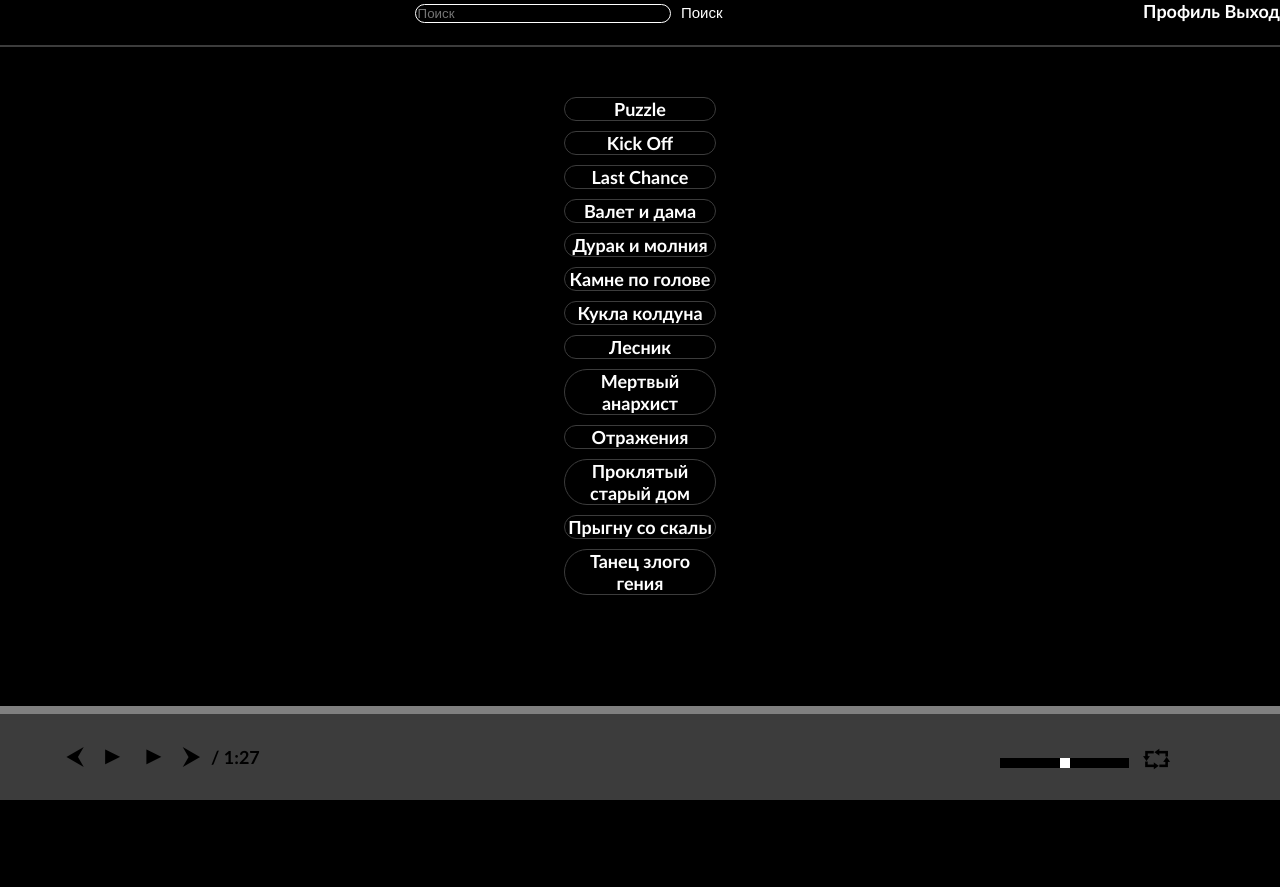
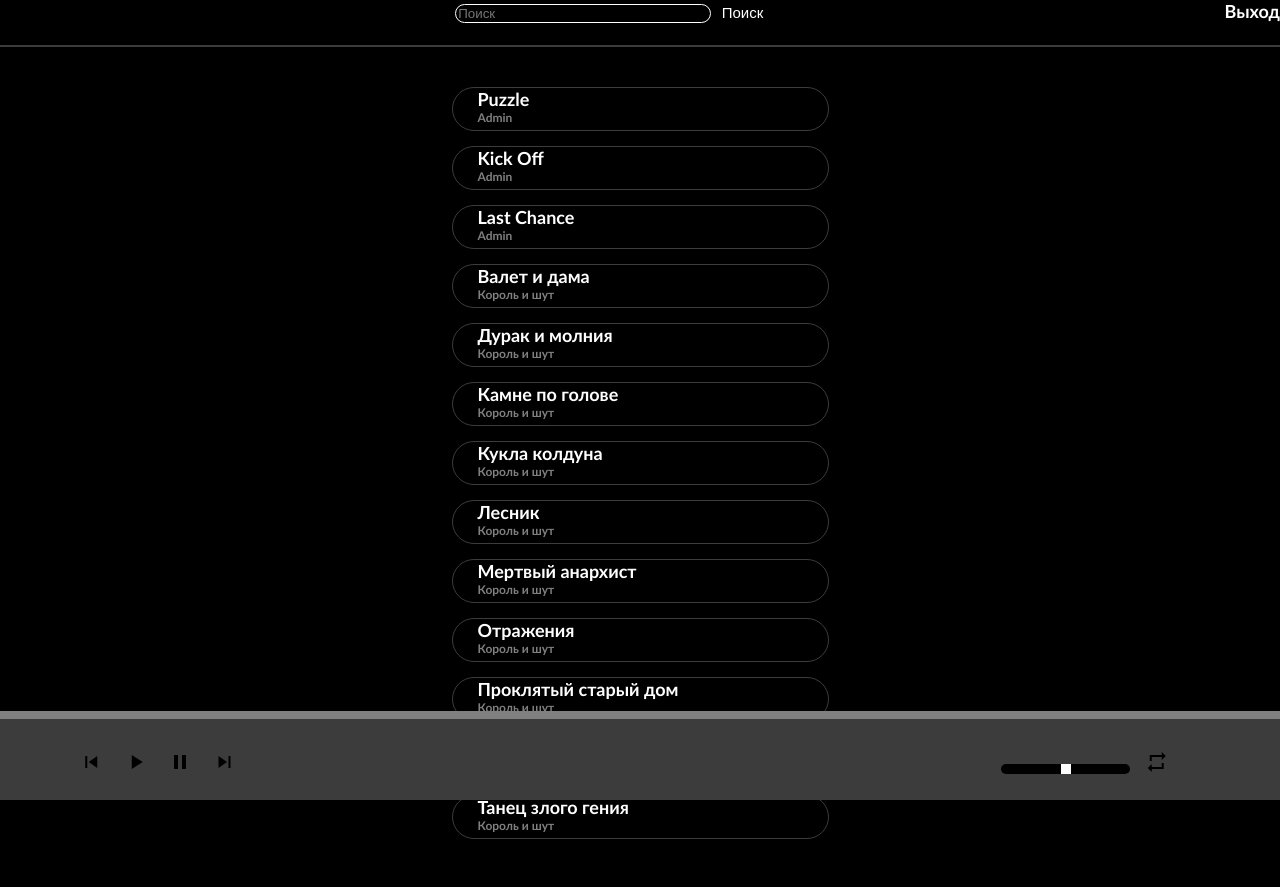
Before and after one commit to volt45/Player, a Django app: template MusicPlayer/templates/player/templates/index.html in a window 1280 px wide. Before the commit the page ends 800 px from the top, so only its background shows below. Run offline with Django 5.2, Linux system fonts and the light colour scheme; the template is opened without the code that fills it: values that come from a table or form of the project are taken from there, others are empty; data comes from the database, SQL or seed files in the repository; both versions use the stored data as it was after the commit.

Commit message:
18.04.2024

```diff
--- a/MusPlayer/urls.py
+++ b/MusPlayer/urls.py
@@ -23,5 +23,6 @@ urlpatterns = [
     path('admin/', admin.site.urls),
     re_path(r'^registration/?', views.registration, name='registration'),
     re_path(r'^index/?', views.index, name="index"),
+    path('logout', views.logout, name="logout"),
     path('', views.login, name='login'),
 ]
--- a/MusicPlayer/static/css/index.css
+++ b/MusicPlayer/static/css/index.css
@@ -6,6 +6,7 @@ html{
     padding: 0;
     margin: 0;
     height: 100%;
+    overflow: clip;
 }
 
 body{
@@ -50,8 +51,8 @@ header{
 
 main{
     z-index: 1;
-    padding-top: 50px;
-    height: 94vh;
+    padding-top: 40px;
+    height: 100vh;
     width: 100%;
     background-color: #000000;
     text-align: center;
@@ -104,12 +105,25 @@ button{
 
 .one_music{
     cursor: pointer;
-    margin-bottom: 10px;
+    margin-bottom: 15px;
     border: 1px #3C3C3C solid;
     border-radius: 50px;
-    width: 150px;
+    height: 42px;
+    width: 350px;
     margin-left: auto;
     margin-right: auto;
+    text-align: left;
+    padding-left: 25px;
+}
+
+.one_music:hover{
+    border-color: yellow;
+}
+
+.author_music{
+    color: gray;
+    margin: 0;
+    font-size: 12px;
 }
 
 .name_music{
@@ -118,6 +132,8 @@ button{
 
 #timer{
     display: inline-block;
+    position: relative;
+    top: -7px;
 }
 
 .left_said{
@@ -142,6 +158,7 @@ a{
 #sound_bar{
     -webkit-appearance: none !important;
     background: black;
+    border-radius: 50px;
 }
 
 #sound_bar::-webkit-slider-thumb{
@@ -149,6 +166,19 @@ a{
     background: white;
     height: 10px;
     width: 10px;
+}
+
+#loop:hover, #next:hover, #play:hover, #pause:hover, #last:hover{
+    border: 1px solid yellow;
+    border-radius: 50%;
+}
+
+#loop, #next, #play, #pause, #last{
+    margin: 0;
+    color: black;
+    width: 40px;
+    height: 40px;
+
 }
 
 #search{
@@ -183,7 +213,7 @@ a{
         height: 0;
     }
     100%{
-        height: 85px;
+        height: 88px;
     }
 }
 
--- a/MusicPlayer/static/js/music.js
+++ b/MusicPlayer/static/js/music.js
@@ -1,9 +1,10 @@
 player = document.getElementById('player')
-current_time = document.getElementById('not_active_duration')
+current_time = document.getElementById('timer')
 time_line_current = document.getElementById('active_duration')
 sound_bar = document.getElementById('sound_bar')
 footer_music_name = document.getElementById('footer_name_music')
 loop = document.getElementById('loop')
+duration = document.getElementById('duration')
 let isLoop = false
 
 player.addEventListener("ended", ()=>{
@@ -22,6 +23,8 @@ loop.addEventListener("click", ()=>{
     if(!isLoop)
         loop.style.backgroundColor = "rgba(128, 128, 128, 0)"
 })
+
+player.addEventListener("timeupdate", update_timeInfo);
 
 function player_play(){
     player.play()
@@ -46,11 +49,23 @@ player_line_update = setInterval(update_timer, 10)
 function play_this(event, name, author, url){
     player.setAttribute('src', url)
     footer_music_name.innerHTML = name
+
     let buttons = document.getElementsByClassName("play_btn")
     for (let button of buttons){
         button.style = "opacity: 0"
     }
     player.play()
+}
+
+function update_timeInfo(){
+    let max_minutes = Math.floor(Math.floor(player.duration) / 60)
+    let max_seconds = Math.floor(player.duration) % 60
+    let minutes = Math.floor(Math.floor(player.currentTime) / 60)
+    let seconds = Math.floor(player.currentTime) % 60
+    if(seconds < 10){
+        seconds = "0" + seconds
+    }
+    current_time.innerHTML = `${minutes}:${seconds} / ${max_minutes}:${max_seconds}`
 }
 
 function get_new_position(event){
--- a/MusicPlayer/templates/player/templates/index.html
+++ b/MusicPlayer/templates/player/templates/index.html
@@ -4,6 +4,7 @@
 <head>
     <meta charset="UTF-8">
     <link rel="stylesheet" href="{% static 'css/index.css' %}">
+    <link href="https://fonts.googleapis.com/icon?family=Material+Icons" rel="stylesheet">
     <title>{% block title %}Music Player{% endblock %}</title>
 </head>
 <body>
@@ -15,17 +16,17 @@
             </div>
             <div class="profile">
                 <div class="user">{{ login }}</div>
-                <a href="">Профиль</a>
-                <a href="">Выход</a>
+                <a href="logout">Выход</a>
             </div>
         </div>
     </header>
     <main>
         <div class="all_music">
            {% for music in all_music %}
-               <div class="one_music" onclick="play_this(event,'{{ music.Name }}', '{{ music.Author }}', '{{ music.Url }}')">
+               <div class="one_music" onclick="play_this(event,'{{ music.Name }}', '{{ music.Autor }}', '{{ music.Url }}')">
                    <span class="play_btn"></span>
                    <span class="name_music">{{ music.Name }}</span>
+                   <p class="author_music">{{ music.Autor }}</p>
                    <span class="link_music" hidden="">{{ music.Url }}</span>
                </div>
            {% endfor %}
@@ -40,18 +41,18 @@
         </div>
         <div id="mid">
             <div id="left">
-                <button id="next">&#11164</button>
-                <button id="play" onclick="player_play()">&#9658</button>
-                <button id="pause" onclick="player_pause()">&#9658</button>
-                <button id="last">&#11166</button>
-                <div id="timer">/ 1:27</div>
+                <button id="next"><i class="material-icons">skip_previous</i></button>
+                <button id="play" onclick="player_play()"><i class="material-icons">play_arrow</i></button>
+                <button id="pause" onclick="player_pause()"><i class="material-icons">pause</i></button>
+                <button id="last"><i class="material-icons">skip_next</i></button>
+                <div id="timer"></div>
             </div>
             <div id="text">
                 <div id="footer_name_music"></div>
             </div>
             <div id="right">
                 <input type="range" min="0" max="100" value="25" id="sound_bar" oninput="volume_change()">
-                <button id="loop">&#11156</button>
+                <button id="loop"><i class="material-icons">repeat</i></button>
             </div>
         </div>
     </footer>
```
Also changed, not shown: MusicPlayer/views.py (+9 -1 lines), db.sqlite3.
